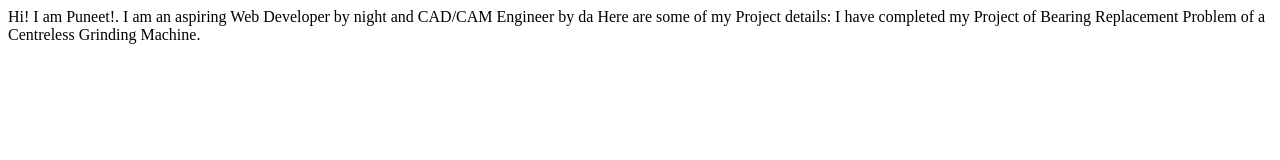
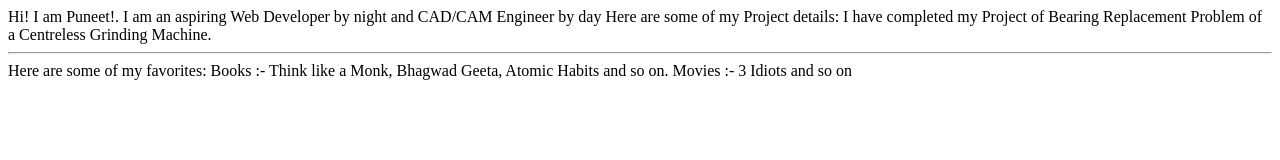
Before and after one commit to PuneetP16/Portfolio, a plain HTML site: page index.html in a window 1280 px wide. Drawn offline with Linux system fonts and the light colour scheme.

Commit message:
add my favorites
Added a section of My favorites

```diff
--- a/index.html
+++ b/index.html
@@ -10,10 +10,14 @@
 
 <body>
     Hi! I am Puneet!.
-    I am an aspiring Web Developer by night and CAD/CAM Engineer by da
+    I am an aspiring Web Developer by night and CAD/CAM Engineer by day
 
     Here are some of my Project details:
     I have completed my Project of Bearing Replacement Problem of a Centreless Grinding Machine.
+<hr>
+    Here are some of my favorites:
+    Books :- Think like a Monk, Bhagwad Geeta, Atomic Habits and so on.
+    Movies :- 3 Idiots and so on
 </body>
 
 </html>
```
